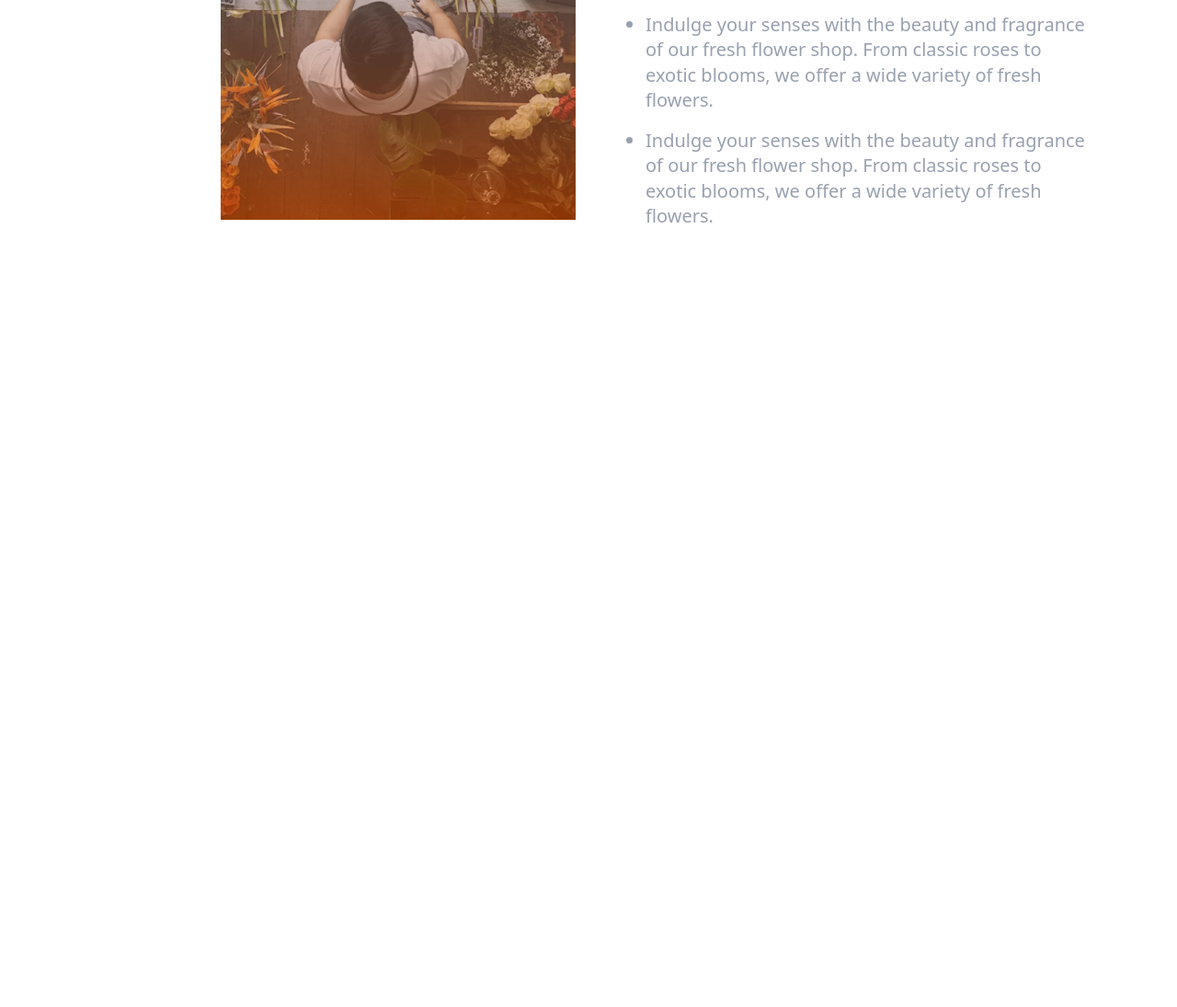
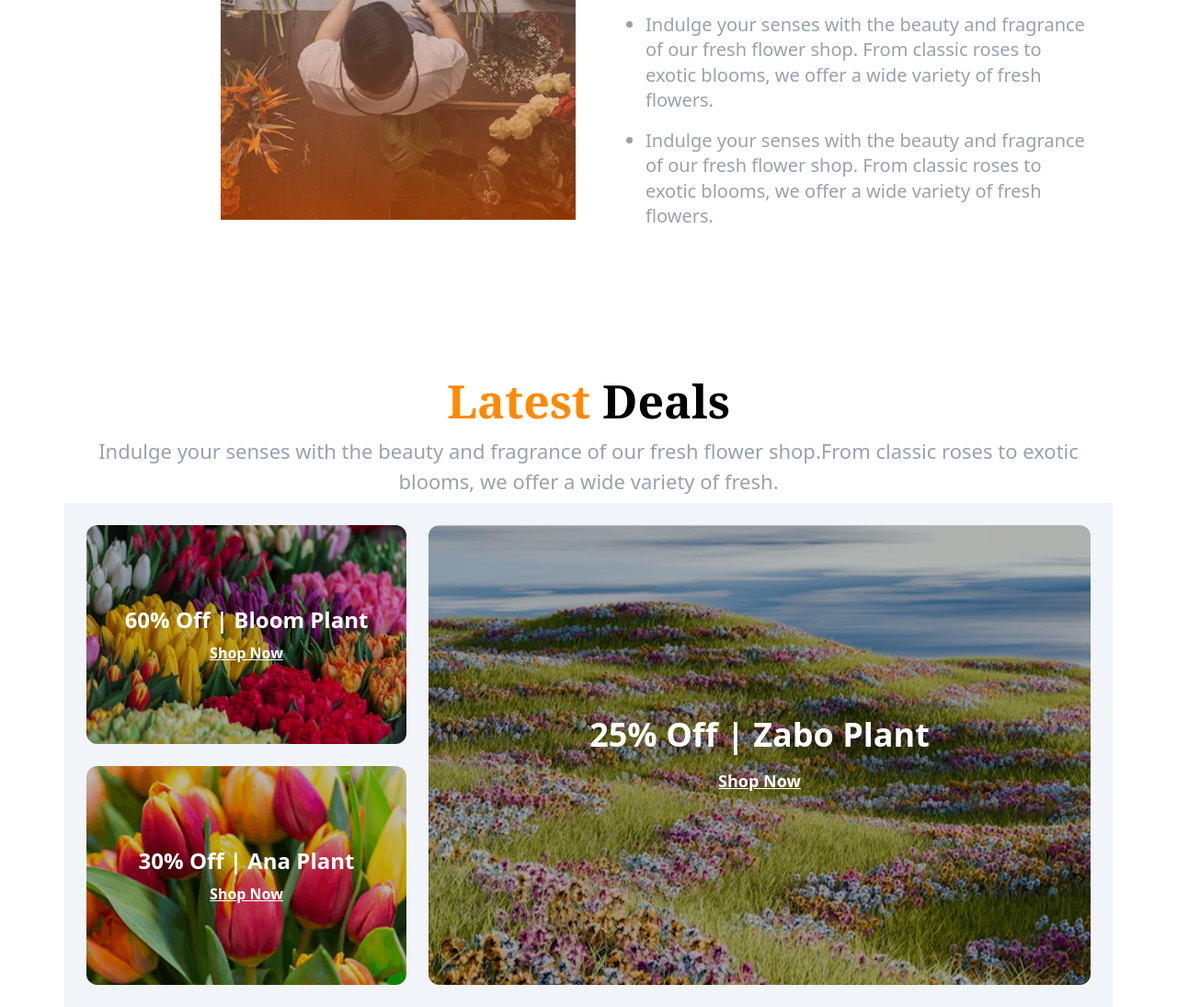
Before and after one commit to Ekram78278/B12A02-Responsive-Flowers, a plain HTML site: page index.html in a window 1280 px wide. Shown: the part 2524-3619 px from the top of the page at 92% size. Before the commit the page ends 2783 px from the top, so only its background shows below. Drawn offline with nearby package versions, Linux system fonts and the light colour scheme.

Commit message:
added flower plant pics

```diff
--- a/index.html
+++ b/index.html
@@ -243,8 +243,53 @@
     </ul>
   </div>
 </div>
+ </section>
+ <!-- best deals -->
+ <section>
+  <div
+        class="items-center justify-center flex-col text-center sm:w-[1140px] sm:h-[138px] sm:mx-auto sm:mt-[150px] mt-[100px]"
+      >
+        <h1
+          class="font-[Noto_Serif] sm:text-[50px] font-bold text-4xl mb-2.5 sm:mb-2.5"
+        >
+          <span class="text-orange-400">Latest</span> Deals
+        </h1>
+        <p class="text-gray-400 font-sans sm:text-[22px] text-[18px]">
+          Indulge your senses with the beauty and fragrance of our fresh flower
+          shop.From classic roses to exotic blooms, we offer a wide variety of
+          fresh.
+        </p>
+ </section>
+<!-- Added the Plants  -->
+  <section>
+  <div class="bg-slate-100 p-6 font-sans">
+  <div class="grid grid-cols-1 md:grid-cols-3 md:grid-rows-2 gap-6" style="height: 500px;">
 
- </section>
+    <div class="relative h-full rounded-xl overflow-hidden bg-cover bg-center md:h-auto" style="background-image: url('/assets/deal-bloom.png')">
+      <div class="absolute inset-0 flex flex-col justify-center items-center text-center bg-black/25">
+        <p class="text-white font-bold text-2xl">60% Off | Bloom Plant</p>
+        <p  class="mt-2 text-white font-semibold underline">Shop Now</p>
+      </div>
+    </div>
+
+    <div class="relative rounded-xl overflow-hidden md:col-span-2 md:row-span-2 bg-cover bg-center" style="background-image: url('/assets/deal-zabo.png')">
+      <div class="absolute inset-0 flex flex-col justify-center items-center text-center bg-black/25">
+        <p class="text-white font-bold text-4xl">25% Off | Zabo Plant</p>
+        <p class="mt-4 text-white font-semibold underline text-lg">Shop Now</p>
+      </div>
+    </div>
+
+    <div class="relative h-full rounded-xl overflow-hidden bg-cover bg-center md:h-auto" style="background-image: url('/assets/deal-ana.png')">
+      <div class="absolute inset-0 flex flex-col justify-center items-center text-center bg-black/25">
+        <p class="text-white font-bold text-2xl">30% Off | Ana Plant</p>
+        <p class="mt-2 text-white font-semibold underline">Shop Now</p>
+      </div>
+    </div>
+
+  </div>
+</div>
+
+  </section>
     </main>
 
     <footer></footer>
```
